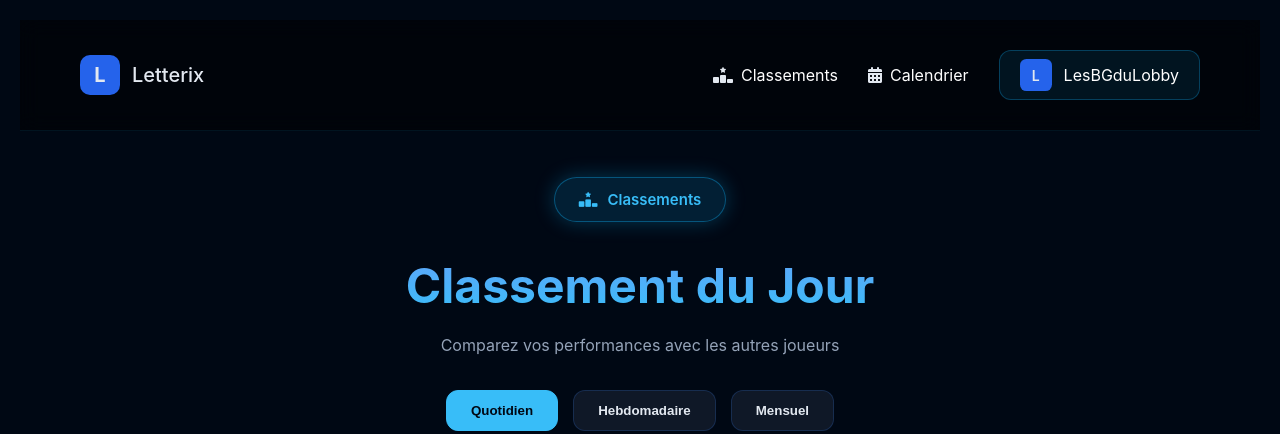
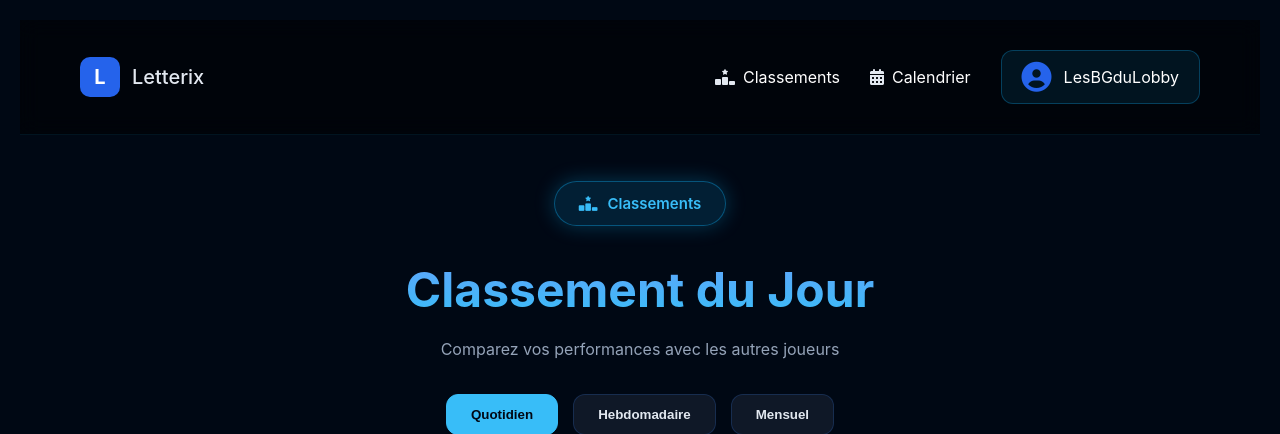
Before and after one commit to LoanKma/projet-web-v2, a PHP site: page /classement.html in a window 1280 px wide. Shown: the top 434 px of the page. Run offline with PHP 8.4, Linux system fonts and the light colour scheme.

Commit message:
modifications

```diff
--- a/assets/css/classement.css
+++ b/assets/css/classement.css
@@ -23,7 +23,6 @@ body {
   position: sticky;
   top: 0;
 }
-
 .logo {
   display: flex;
   align-items: center;
@@ -50,7 +49,11 @@ body {
 .logo-span {
   color: black;
   font-weight: 700;
-  font-size: 24px;
+  font-size: 30px;
+}
+.logo-icon a {
+  color: white;
+  text-decoration: none;
 }
 
 .nav {
@@ -92,18 +95,11 @@ body {
   background: rgba(14, 165, 233, 0.2);
   border-color: rgba(14, 165, 233, 0.5);
 }
+.user-avatar {
+  font-size: 30px;
+  color: #2563eb;
+}
 
-.user-avatar {
-  width: 32px;
-  height: 32px;
-  background: #2563eb;
-  border-radius: 20%;
-  display: flex;
-  align-items: center;
-  justify-content: center;
-  font-weight: 600;
-  font-size: 14px;
-}
 /* HERO */
 .hero {
   text-align: center;
--- a/classement.html
+++ b/classement.html
@@ -11,7 +11,7 @@
 <body>
     <header class="header">
       <div class="logo">
-        <div class="logo-icon"><a href="accueil.html"></a>L</div>
+        <div class="logo-icon"><a href="accueil.html">L</a></div>
         <span>Letterix</span>
       </div>
       <nav class="nav">
@@ -24,8 +24,8 @@
           <span><a href="#">Calendrier</a></span>
         </div>
         <div class="user-section">
-            <div class="user-avatar">L</div>
-            <span><a href="profil.html">LesBGduLobby</a></span>
+          <div class="user-avatar"><i class="fa-solid fa-circle-user"></i></div>
+          <span><a href="profil.html">LesBGduLobby</a></span>
         </div>
       </nav>
     </header>
```
